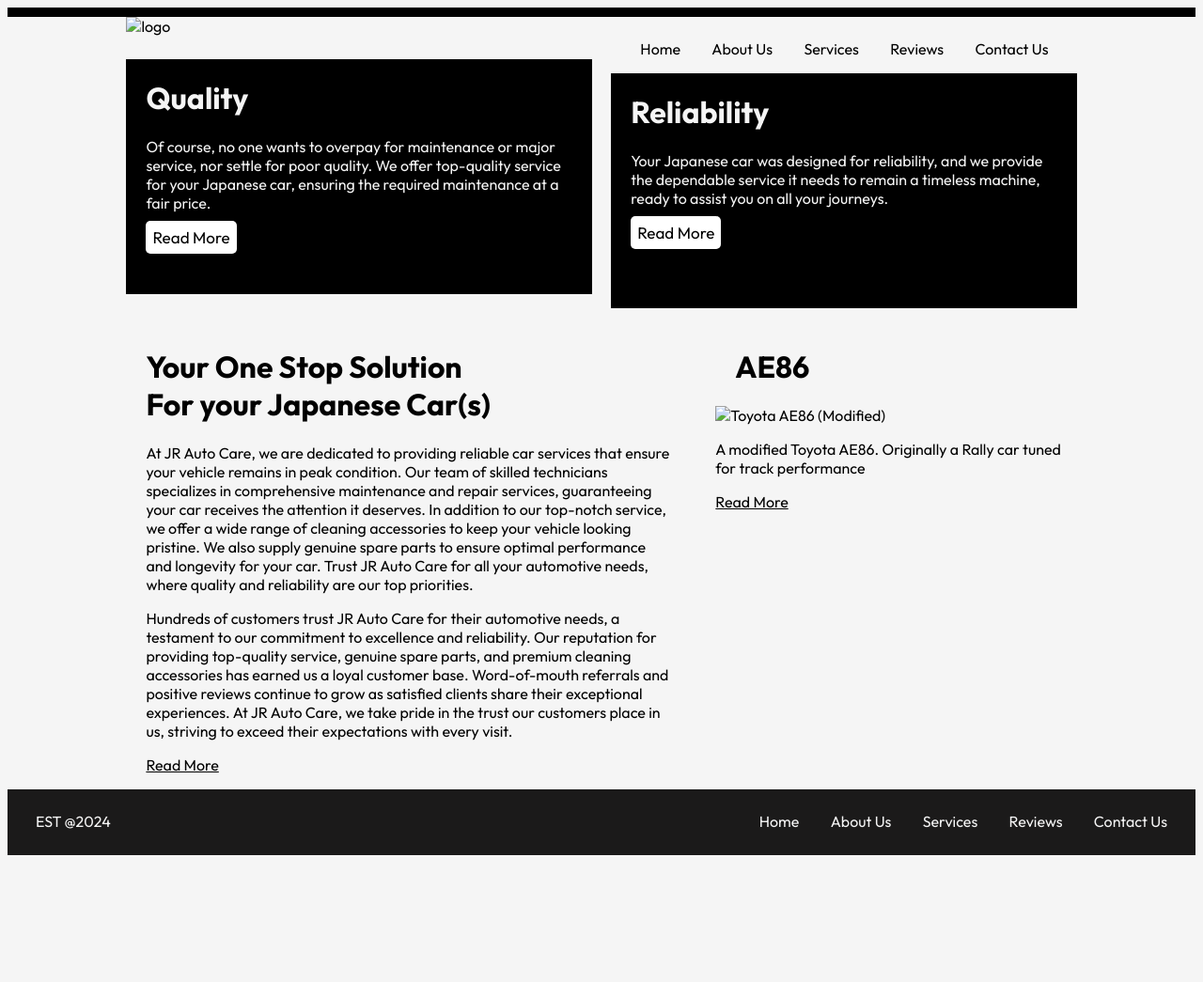
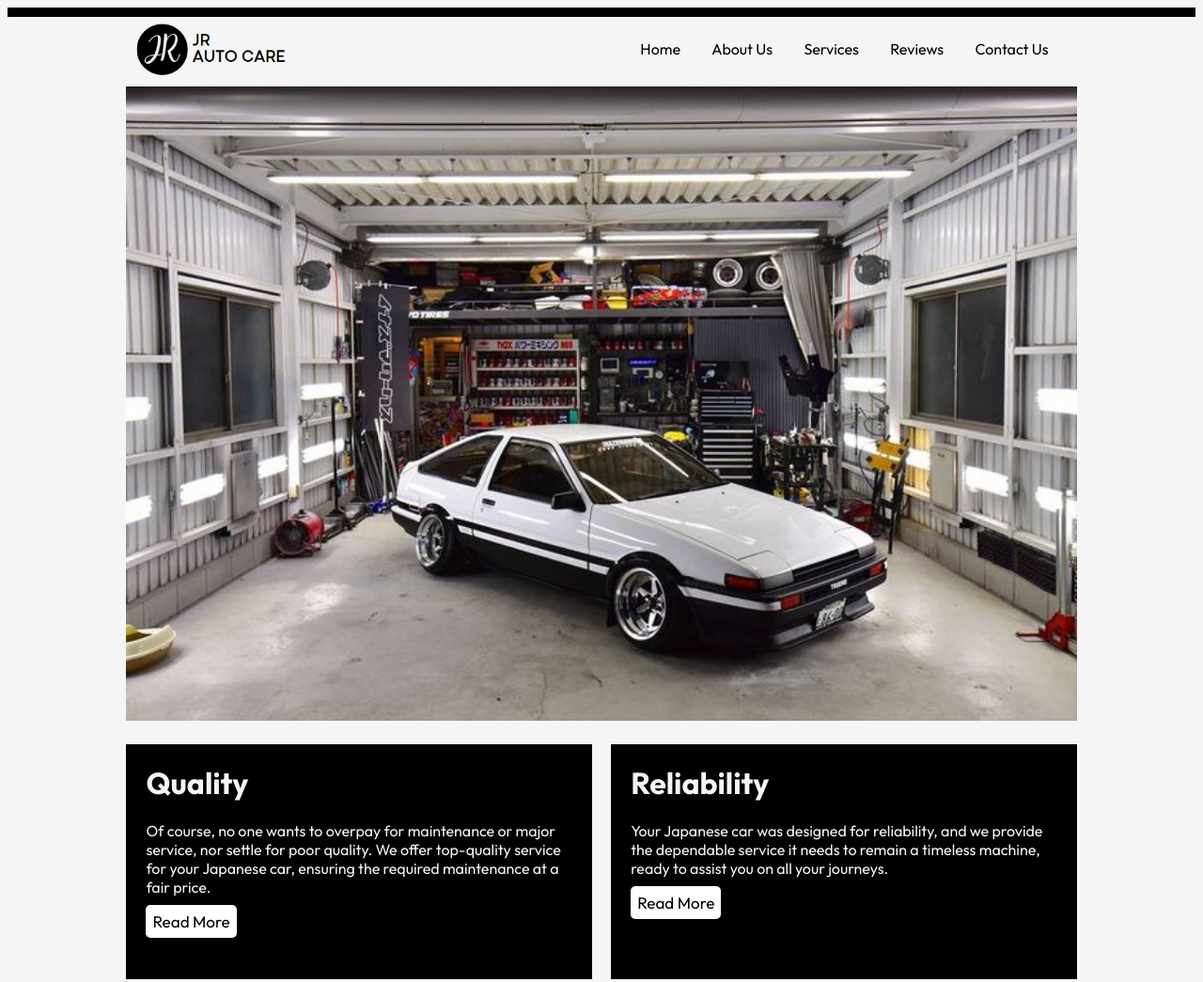
Before and after one commit to PranavJ6210/training, a plain HTML site: page index.html in a window 1280 px wide. Shown: the top 1045 px of the page at 94% size. Before the commit the page ends 918 px from the top, so only its background shows below. Drawn offline with Linux system fonts and the light colour scheme; a web font is replaced by a local one.

Commit message:
Updated index.html

```diff
--- a/index.html
+++ b/index.html
@@ -10,7 +10,7 @@
     <div id="topbar"></div>
     <div id="container">
         <div id="header">
-            <img src="images/jr-logo.png" alt="logo">
+            <img src="jr-logo.png" alt="logo">
             <ul>
                 <li><a href="">Home</a></li>
                 <li><a href="">About Us</a></li>
@@ -21,7 +21,7 @@
         </div>
 
         <div id="banner">
-            <img src="images/garage-banner.jpg" alt="">
+            <img src="garage-banner.jpg" alt="">
         </div>
 
         <div id="content1">
@@ -48,7 +48,7 @@
         </div>
         <div id="bottom2">
             <h1>AE86</h1>
-            <img src="images/AE86-modified.jpg" alt="Toyota AE86 (Modified)">
+            <img src="AE86-modified.jpg" alt="Toyota AE86 (Modified)">
             <br>
             <p>A modified Toyota AE86. Originally a Rally car tuned for track performance</p>
             <a href="">Read More</a>
```
